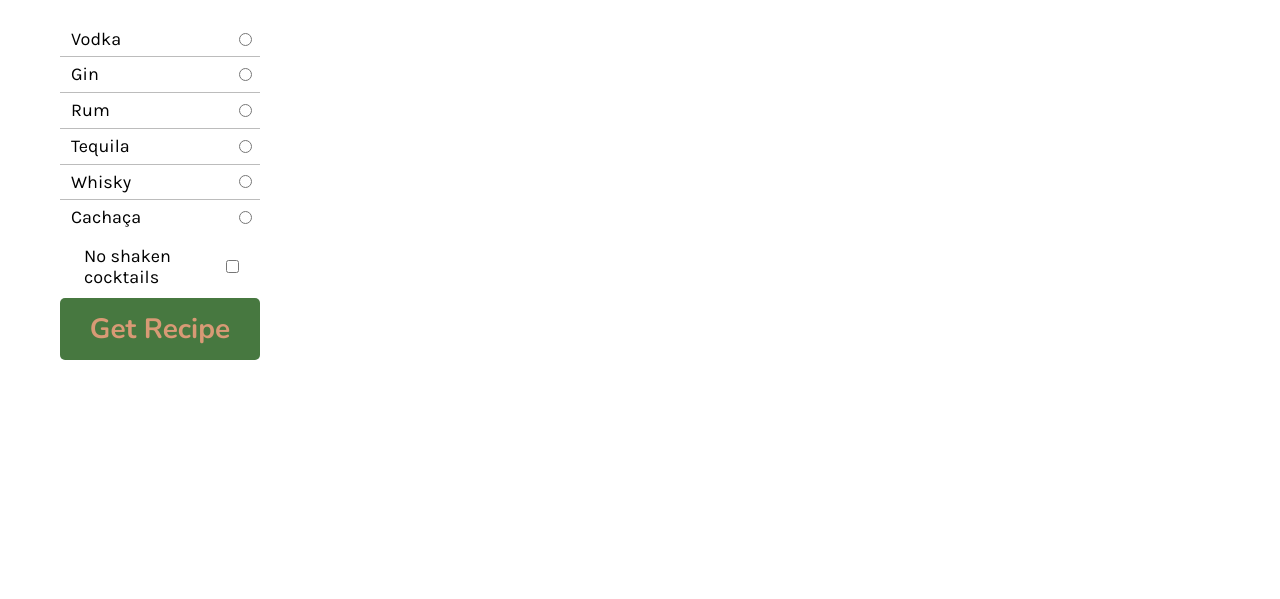
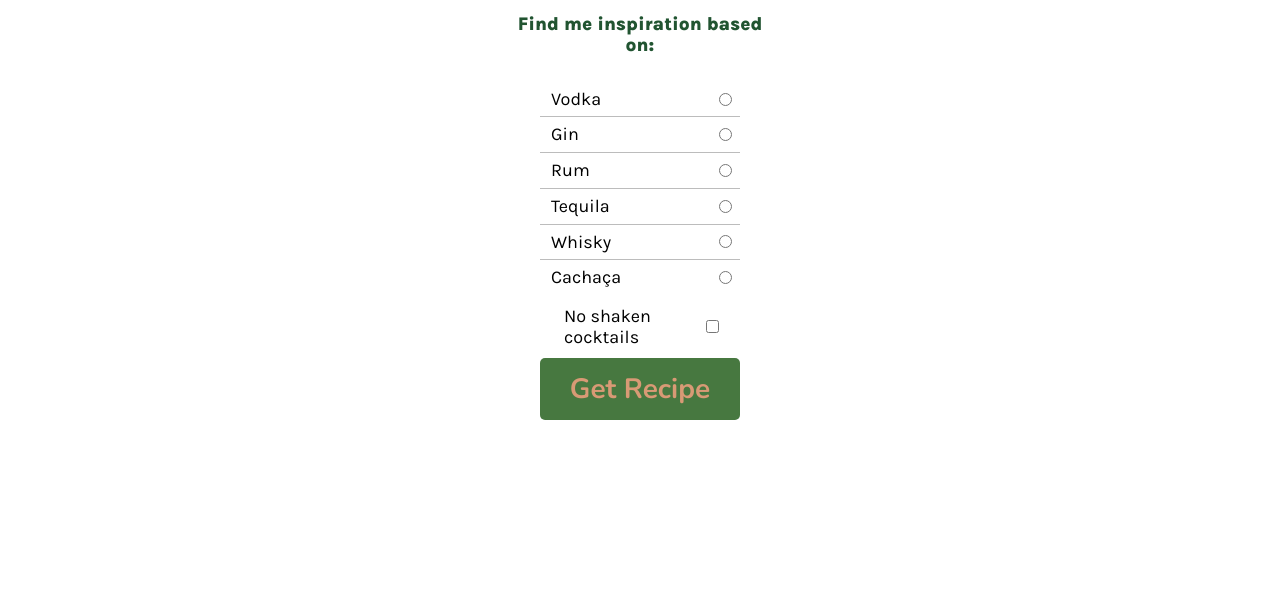
Before and after one commit to cris-valente/Cocktail-recipes, a website built with Vite: page index.html in a window 1280 px wide. Shown: the part 201-800 px from the top of the page. Built offline with nearby package versions, Linux system fonts and the light colour scheme.

Commit message:
container

```diff
--- a/index.css
+++ b/index.css
@@ -73,7 +73,10 @@ header{
 
 /* controls */
 .container{
+    display: flex;
+    flex-direction: column;
     max-width: 320px;
+    margin: 30px auto;
 
 }
 .radio{
```
